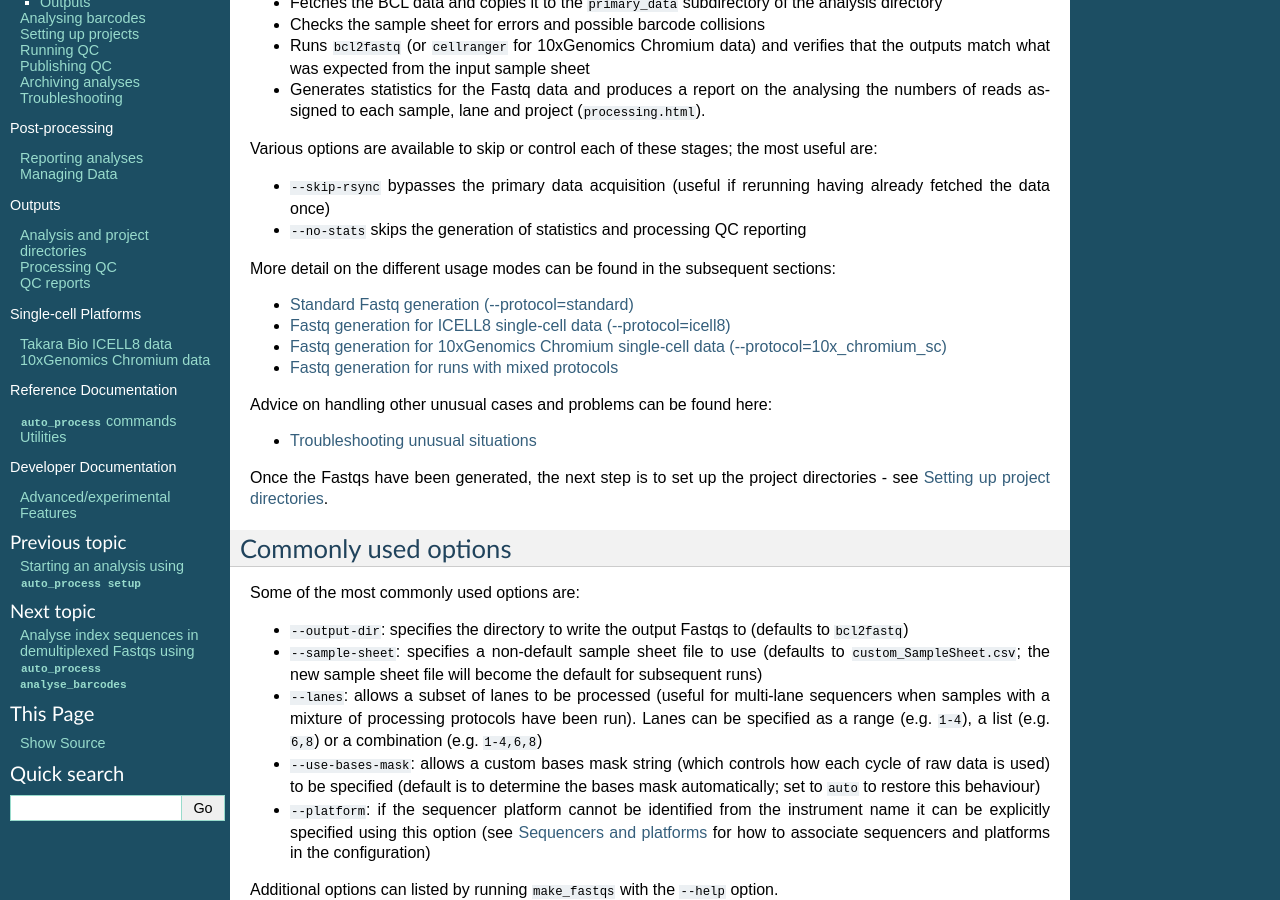
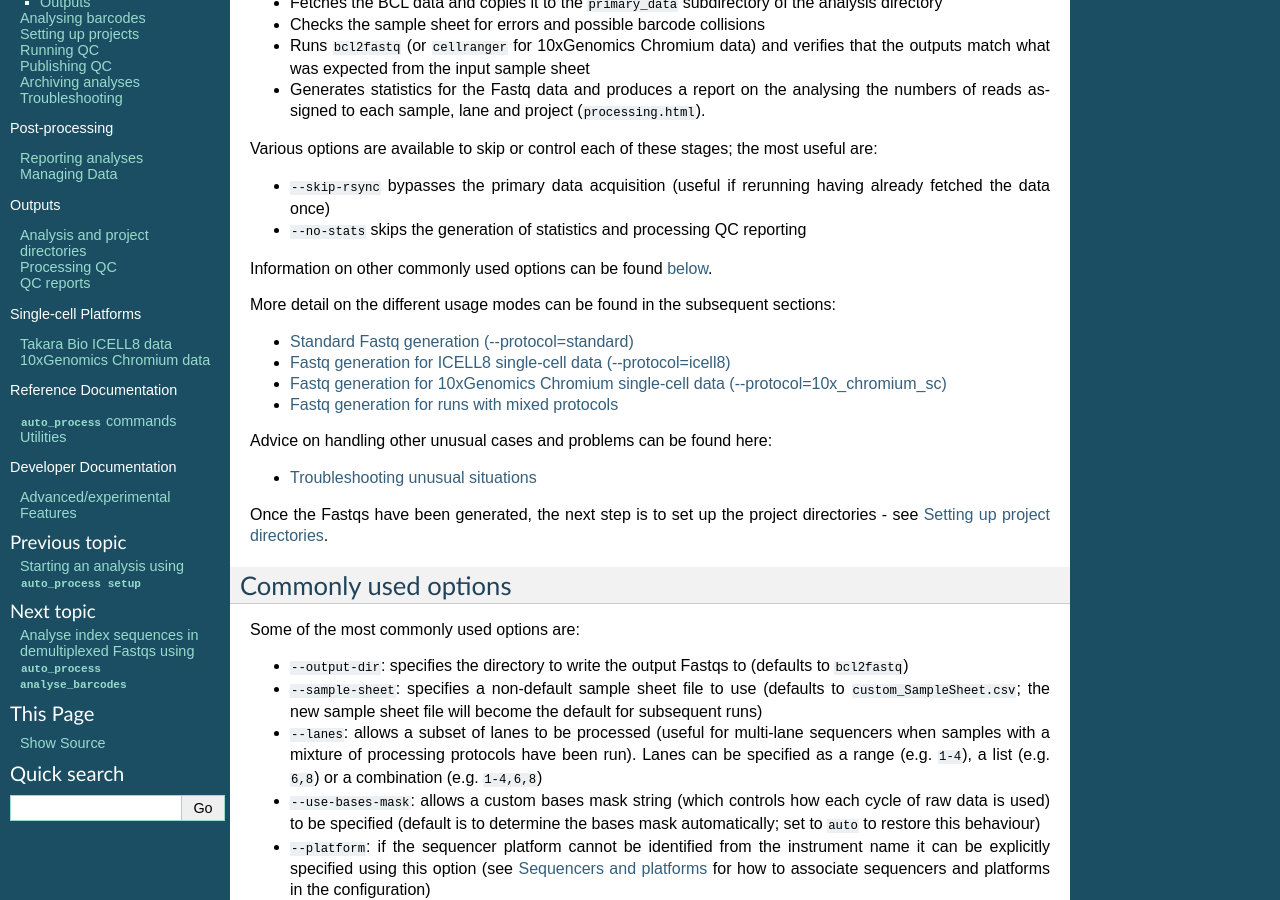
Before and after one commit to fls-bioinformatics-core/auto_process_ngs, a Sphinx documentation site: the page built from docs/source/using/make_fastqs.rst, in a window 1280 px wide and 900 px high, scrolled down 514 px. Built offline with Sphinx 7.4.7, drawn with Linux system fonts in a browser that asks for light colours; pages that are not in the unit, such as notebooks, are missing from menus.

Commit message:
Documentation: another tweak to the 'make_fastqs' docs.

```diff
--- a/docs/source/using/make_fastqs.rst
+++ b/docs/source/using/make_fastqs.rst
@@ -46,6 +46,8 @@ the most useful are:
   rerunning having already fetched the data once)
 * ``--no-stats`` skips the generation of statistics and processing QC
   reporting
+
+Information on other commonly used options can be found :ref:`below <make_fastqs-commonly-used-options>`.
 
 More detail on the different usage modes can be found in the
 subsequent sections:
```
